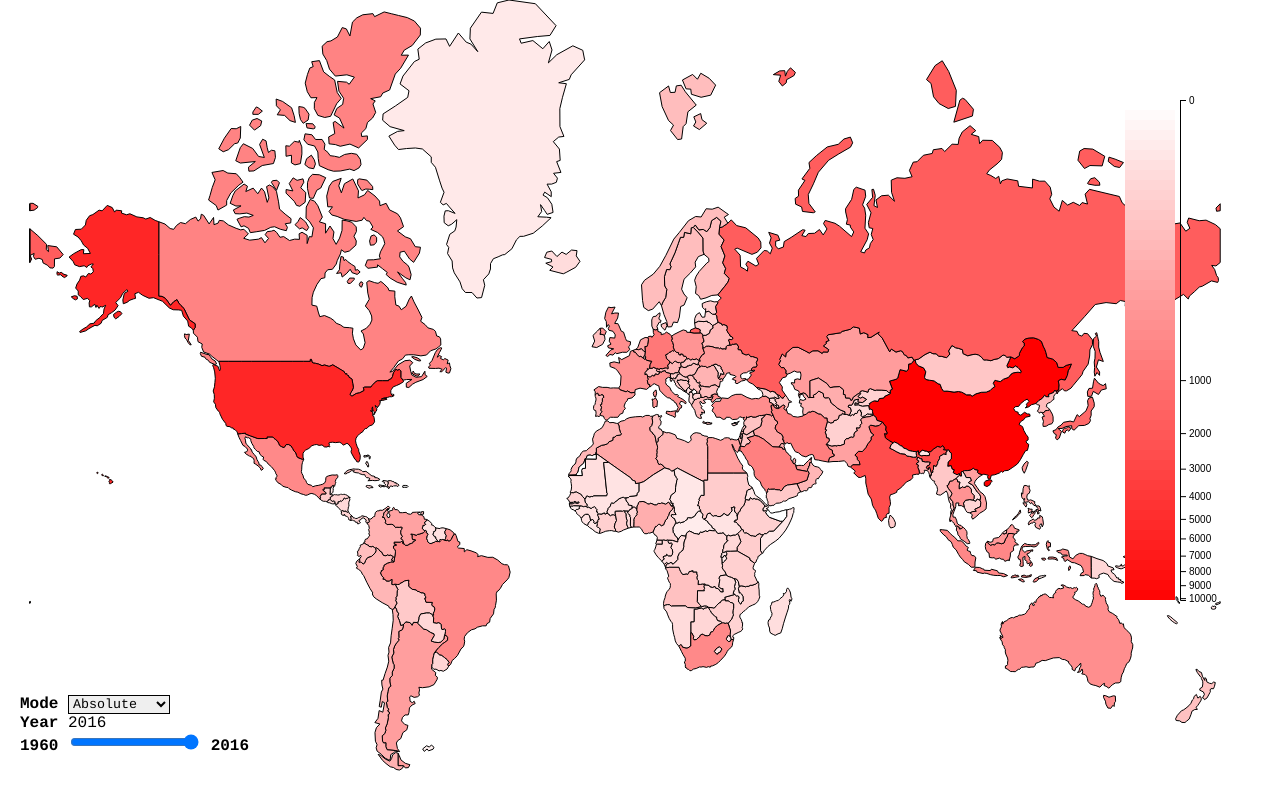
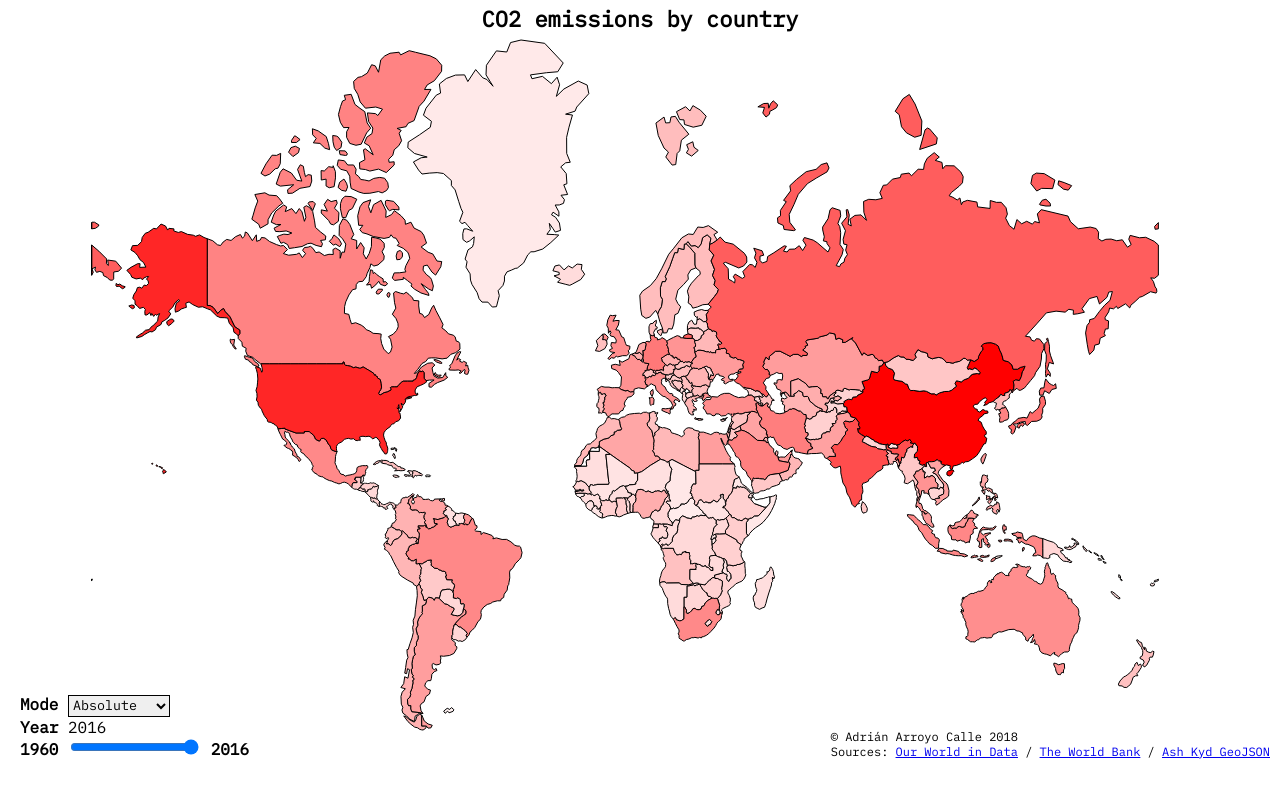
Before and after one commit to aarroyoc/visualiza-co2, a plain HTML site: page index.html in a window 1280 px wide. Drawn offline with Linux system fonts and the light colour scheme.

Commit message:
Leyenda no necesaria, copyright, fuente y mejoras en zoom

```diff
--- a/grafico.js
+++ b/grafico.js
@@ -1,10 +1,13 @@
 const WIDTH = window.innerWidth;
 const HEIGHT = window.innerHeight;
+const FONT = "IBM Plex Mono";
 
 let svg = d3.select("#grafico")
     .append("svg")
     .attr("width",WIDTH)
     .attr("height",HEIGHT-10);
+
+svg.append("defs").append("style").text("@font-face{ font-family: 'IBM Plex Mono'; src: url('IBMPlexMono-Regular.ttf');}");
 
 let countryName;
 
@@ -32,7 +35,7 @@ Promise.all([emissionData,populationData,landData,mapData])
     let colorLand = colors[2];
 
     let projection = d3.geoMercator()
-                    .fitExtent([[0,0],[WIDTH-30,HEIGHT-30]],mapData);
+                    .fitExtent([[0,40],[WIDTH-30,HEIGHT-70]],mapData);
     let geoPath = d3.geoPath(projection);
 
     let zoom = d3.zoom();
@@ -41,6 +44,12 @@ Promise.all([emissionData,populationData,landData,mapData])
         .call(zoom.on("zoom",()=>{
             map.attr("transform",d3.event.transform);
         }));
+    map.append("rect")
+	.style("fill","white")
+	.attr("x","0")
+	.attr("y","0")
+	.attr("width",WIDTH)
+	.attr("height",HEIGHT);
 
     map.selectAll(".country")
         .data(features)
@@ -54,12 +63,22 @@ Promise.all([emissionData,populationData,landData,mapData])
         })
         .on("mouseover",mouseOver);
 
+    svg.append("text")
+	.attr("x",WIDTH/2)
+	.attr("y",27)
+	.attr("text-anchor","middle")
+	.style("fill","black")
+	.style("font-family",FONT)
+	.style("font-weight","bold")
+	.style("font-size","22px")
+	.text("CO2 emissions by country");
+
     countryName = svg.append("text")
         .attr("id","name")
         .attr("x","10")
         .attr("y","20")
         .style("fill","black")
-        .style("font-family","Courier")
+        .style("font-family",FONT)
         .style("font-weight","bold")
         .text("");
 
@@ -68,7 +87,7 @@ Promise.all([emissionData,populationData,landData,mapData])
         .attr("x","10")
         .attr("y",40)
         .style("fill","black")
-        .style("font-family","Courier")
+        .style("font-family",FONT)
         .text("");
 
     populationText = svg.append("text")
@@ -76,7 +95,7 @@ Promise.all([emissionData,populationData,landData,mapData])
         .attr("x","10")
         .attr("y","70")
         .style("fill","black")
-        .style("font-family","Courier")
+        .style("font-family",FONT)
         .text("");
 
     landText = svg.append("text")
@@ -84,10 +103,10 @@ Promise.all([emissionData,populationData,landData,mapData])
         .attr("x","10")
         .attr("y","100")
         .style("fill","black")
-        .style("font-family","Courier")
+        .style("font-family",FONT)
         .text("");
 
-    let legendAxis = d3.axisRight()
+    /*let legendAxis = d3.axisRight()
         .scale(colorTotal.range([0,500]))
         .tickFormat(d3.format("d"));
 
@@ -110,14 +129,14 @@ Promise.all([emissionData,populationData,landData,mapData])
     .attr("x","0")
     .attr("width",50)
     .attr("height",10)
-    .attr("fill",legendScale);
+    .attr("fill",legendScale);*/
 
     d3.select("#mapMode")
     .on("change",function(){
         mode = d3.select("#mapMode").property("value");
         d3.selectAll(".country")
         .style("fill",changeColor);
-        changeLegend();
+        //changeLegend();
     });
 
     d3.select("#year")
@@ -132,7 +151,7 @@ Promise.all([emissionData,populationData,landData,mapData])
 
         d3.selectAll(".country")
         .style("fill",changeColor);
-        changeLegend();
+        //changeLegend();
 
     });
 
@@ -154,8 +173,7 @@ Promise.all([emissionData,populationData,landData,mapData])
             case "land": color=colorLand;break;
         }
         d3.select("#legend").remove();
-        let prevRange = color.range();
-        color = color.range([0,500]);
+        color.range([0,500]);
         let legendAxis = d3.axisRight()
             .scale(color)
             .tickFormat((t)=>{
@@ -173,7 +191,7 @@ Promise.all([emissionData,populationData,landData,mapData])
             .attr("transform","translate("+(WIDTH-100)+",100)")
             .call(legendAxis);
 
-        color.range(prevRange);
+        color.range(["white","red"]);
     }
 
 })
--- a/index.html
+++ b/index.html
@@ -11,6 +11,7 @@
 
         </div>
         <div id="control">
+	    <div>
 		    <label>Mode</label>
 		    <select id="mapMode" >
 			<option selected value="total">Absolute</option>
@@ -25,6 +26,12 @@
 		    <input type="range" id="year" min="1960" max="2016" value="2016">
 		    <label>2016</label>
 	    </div>
+	    <div id="copyright">
+			&copy; Adrián Arroyo Calle 2018
+			<br>
+			Sources: <a href="https://ourworldindata.org/co2-and-other-greenhouse-gas-emissions">Our World in Data</a> / <a href="https://data.worldbank.org/">The World Bank</a> / <a href="https://geojson-maps.ash.ms/">Ash Kyd GeoJSON</a>
+	    </div>
+	</div>
         <script src="grafico.js" async defer></script>
     </body>
 </html>
--- a/main.css
+++ b/main.css
@@ -1,17 +1,31 @@
+/*@font-face{
+	font-family: VT323;
+	src: url("VT323.otf");
+}*/
+
+@import url('https://fonts.googleapis.com/css?family=IBM+Plex+Mono');
+
 body{
     margin: 0;
     padding: 0;
-    font-family: Courier;
+    font-family: "IBM Plex Mono";
 }
 #control{
     margin-top: -100px;
     margin-left: 10px;
     padding-left: 10px;
+    display: flex;
+    justify-content: space-between;
 }
 select{
-    font-family: Courier;
+    font-family: "IBM Plex Mono";
     border: solid 1px black;
 }
 label{
     font-weight: bold;
 }
+#copyright{
+    font-size: 12px;
+    margin-right: 10px;
+    align-self: flex-end;
+}
```
Also changed, not shown: IBMPlexMono-Regular.ttf (added). Lines whose indentation alone changed are shown as unchanged.
